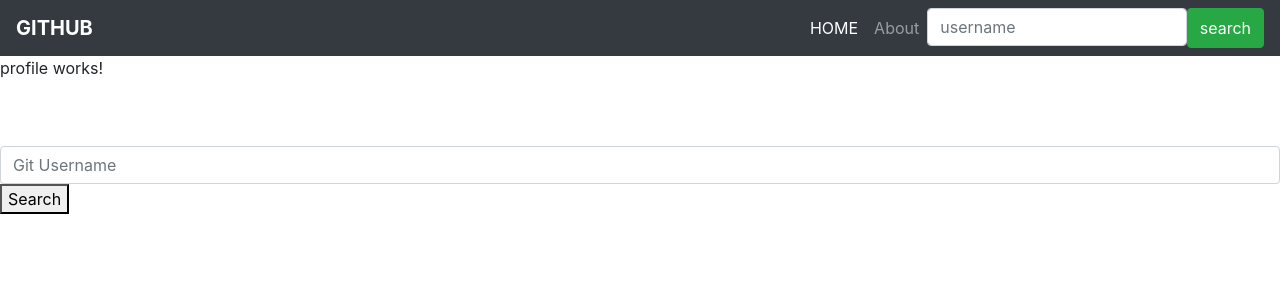
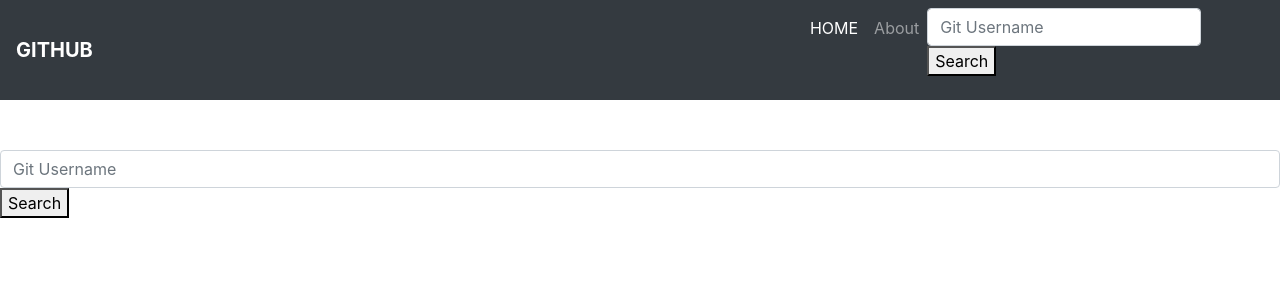
Before and after one commit to dukundejeanne/Git, an Angular app: page / in a window 1280 px wide. Shown: the top 300 px of the page. Built offline with nearby package versions, Linux system fonts and the light colour scheme.

Commit message:
add search

```diff
--- a/src/app/app.module.ts
+++ b/src/app/app.module.ts
@@ -9,12 +9,14 @@
 import { HttpClientModule } from '@angular/common/http';
 import { ProfileService } from './services/profile.service';
 import {FormsModule } from '@angular/forms';
+import { GitComponent } from './git/git.component';
 @NgModule({
   declarations: [
     AppComponent,
     ProfileComponent,
     NavbarComponent,
-    AboutComponent
+    AboutComponent,
+    GitComponent
   ],
   imports: [
     BrowserModule,
--- a/src/app/components/profile/profile.component.html
+++ b/src/app/components/profile/profile.component.html
@@ -1,4 +1,4 @@
-<p>profile works!</p>
+<!-- <p>profile works!</p>  -->
 
  <!-- <nav class="navbar navbar-expand-lg navbar-dark bg-dark">
     <a class="navbar-brand" routerLink="/profile" style="color:white"><b>GITHUB APP</b></a>
@@ -15,7 +15,7 @@
   </nav> -->
 
 
-  <form action="" class="search-form">
+   <form action="" class="search-form">
       <div class="form-group">
     <input type="text" class="form-control" placeholder="Git Username" [(ngModel)]="username"  name="username" (keyup)="findProfile()" >
    <button class="">Search</button>
@@ -34,14 +34,14 @@
      <div class="panel-body">
        <div class="row">
             <div class="col-sm-4" style="top:5%">
-               <img src="{{profile.avatar_url}}" style="border-radius: 80%" alt="Profile Image">
+               <img src="{{profile.avatar_url}}" alt="Profile Image">
             </div>
             <div class="col-sm-4">
                <ul  class="list-group" style="top:5%">
                 <li class="list-group items"*ngIf="profile.bio" ><strong>Bio:{{profile.bio}}</strong></li>
                 <li class="list-group items"*ngIf="profile.blog"><a href="{{profile.blog}." target="_blank"><strong>Blog:{{profile.blog}}</strong></a></li>
                 <li class="list-group items"*ngIf="profile.email"><a href="{{profile.email}." target="_blank"><strong>Email:{{profile.email}}</strong></a></li>
-                <li class="list-group items"*ngIf="profile.hireable"><strong> Hireable status:To be hired .</strong></li>
+                <!-- <li class="list-group items"*ngIf="profile.hireable"><strong> Hireable status:To be hired .</strong></li> -->
               </ul>
             </div>
             <div class="col-sm-4">
--- a/src/app/components/profile/profile.component.ts
+++ b/src/app/components/profile/profile.component.ts
@@ -11,21 +11,18 @@
   repos:any;
    username:any;
 
-  constructor(private profileservice:ProfileService) { }
+  constructor(private profileService:ProfileService) { }
   findProfile(){
-    this.profileservice.updateProfile(this.username);
-    this.profileservice.getProfileInfo().subscribe(profile =>{
+    this.profileService.updateProfile(this.username);
+    this.profileService.getProfileInfo().subscribe(profile =>{
       console.log(profile);
       this.profile=profile;
     });
-    this.profileservice.getProfileRepos().subscribe(repos=>{
+    this.profileService.getProfileRepos().subscribe(repos=>{
       console.log(repos);
       this.repos=repos;
     });
 
   }
-
-  ngOnInit() {
-  }
-
+  ngOnInit() {  }
 }
--- /dev/null
+++ b/src/app/git/git.component.html
@@ -0,0 +1 @@
+<p>git works!</p>
--- /dev/null
+++ b/src/app/git/git.component.ts
@@ -0,0 +1,15 @@
+import { Component, OnInit } from '@angular/core';
+
+@Component({
+  selector: 'app-git',
+  templateUrl: './git.component.html',
+  styleUrls: ['./git.component.css']
+})
+export class GitComponent implements OnInit {
+
+  constructor() { }
+
+  ngOnInit() {
+  }
+
+}
--- a/src/app/navbar/navbar.component.html
+++ b/src/app/navbar/navbar.component.html
@@ -8,8 +8,14 @@
       <div class="navbar-nav" class="navbar-nav" style="margin-left:60%">
         <a class="nav-item nav-link active" routerLink="git" routerLinkActive='active'>HOME<span class="sr-only">(current)</span></a>
         <a class="nav-item nav-link" routerLink="/about" routerLinkActive='active'>About</a>
-        <input type="text" class="form-control" placeholder="username">
-        <button class="btn btn-success">search</button>
+        <!-- <input type="text" class="form-control" placeholder="username" [(ngModule)]="username" name="username" (keyup)="findProfile()">
+        <button class="btn btn-success">search</button> -->
+        <form action="" class="search-form">
+            <div class="form-group">
+          <input type="text" class="form-control" placeholder="Git Username" [(ngModel)]="username"  name="username" (keyup)="findProfile()" >
+         <button class="">Search</button>
+           </div>
+             </form>
       </div>
     </div>
   </nav>
--- a/src/index.html
+++ b/src/index.html
@@ -10,5 +10,6 @@
 </head>
 <body>
   <app-root></app-root>
+  <script src="https://ajax.googleapis.com/ajax/libs/jquery/3.4.1/jquery.min.js"></script>
 </body>
 </html>
```
Also changed, not shown: src/app/git/git.component.css (added), 1 other file (tests, documents, lock files or other folders).
